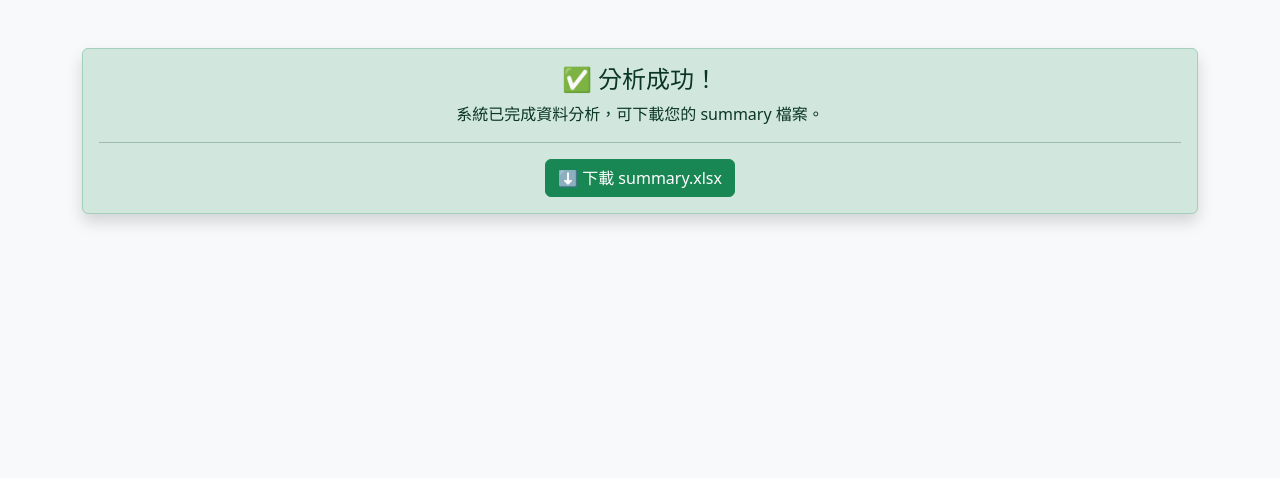
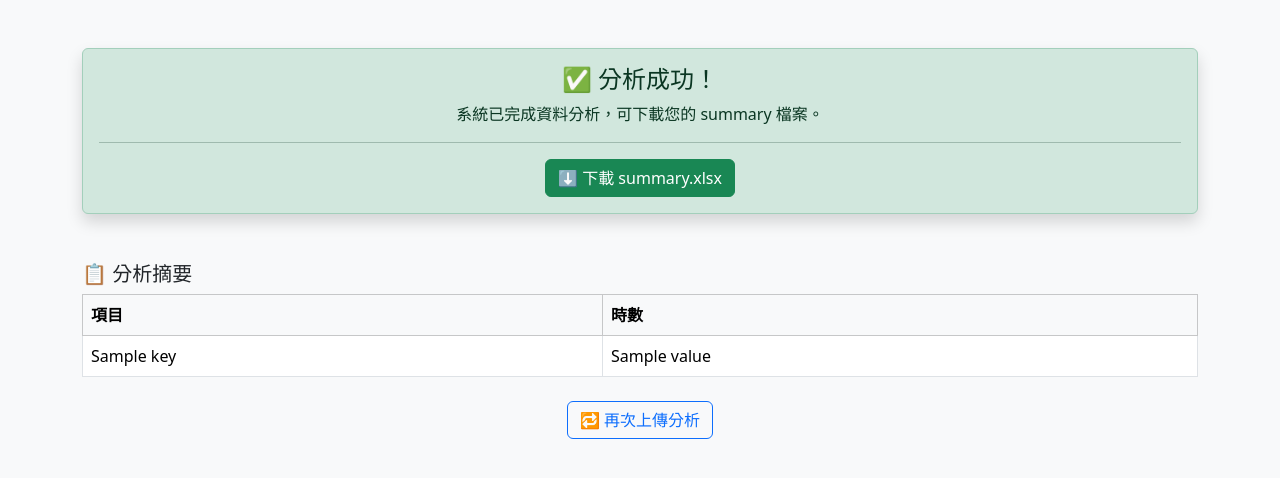
Before and after one commit to Brritany/nurse_training_tracker, a Flask app: template templates/success.html in a window 1280 px wide. Shown: the top 478 px of the page. Run offline with Flask 3, Linux system fonts and the light colour scheme; the template is opened without the code that fills it: most values are stand-ins (such as "Sample title", 1, 10 or a date in 2020).

Commit message:
feat: complete styled success page with result preview and reupload button

```diff
--- a/app.py
+++ b/app.py
@@ -51,12 +51,9 @@ def upload_file():
     except Exception:
         abort(413, description="檔案儲存失敗，可能超過 5MB")
 
-    run_analysis(major_path, basic_path, summary_path)
-
-    # 記錄這筆 uid → summary 路徑
+    stat = run_analysis(major_path, basic_path, summary_path)
     session_files[uid] = [major_path, basic_path, summary_path]
-
-    return render_template('success.html', uid=uid)
+    return render_template('success.html', uid=uid, stat=stat)
 
 @app.route('/download/<uid>')
 def download_summary(uid):
--- a/templates/success.html
+++ b/templates/success.html
@@ -13,6 +13,28 @@
       <hr>
       <a class="btn btn-success" href="{{ url_for('download_summary', uid=uid) }}">⬇ 下載 summary.xlsx</a>
     </div>
+
+    <h5 class="mt-5">📋 分析摘要</h5>
+    <table class="table table-bordered table-hover">
+      <thead class="table-light">
+        <tr>
+          <th>項目</th>
+          <th>時數</th>
+        </tr>
+      </thead>
+      <tbody>
+        {% for key, value in stat.items() %}
+        <tr>
+          <td>{{ key }}</td>
+          <td>{{ value }}</td>
+        </tr>
+        {% endfor %}
+      </tbody>
+    </table>
+
+    <div class="text-center mt-4">
+      <a class="btn btn-outline-primary" href="{{ url_for('index') }}">🔁 再次上傳分析</a>
+    </div>
   </div>
 </body>
 </html>
```
